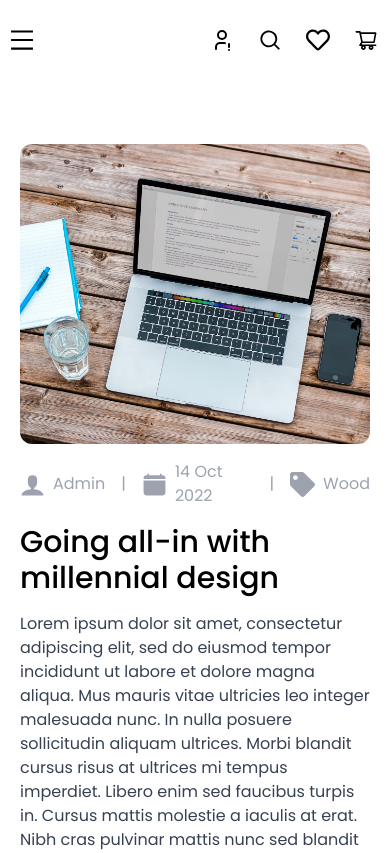
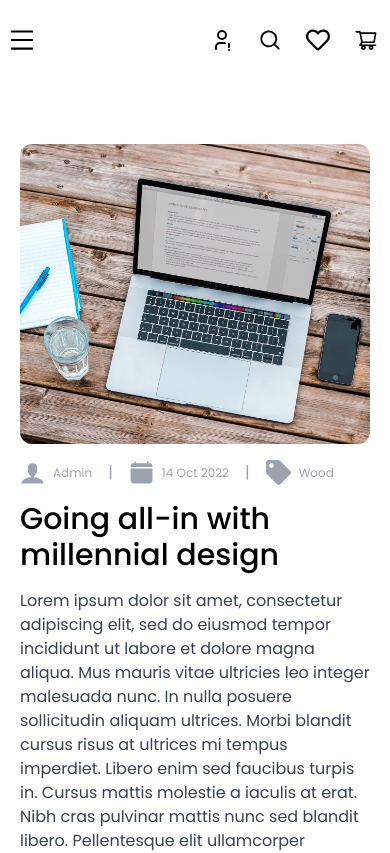
Before and after one commit to uneezaismail/ecommerce-hackathon, a Next.js app: page /blog in a window 390 px wide. Shown: the top 853 px of the page. Built offline with nearby package versions, Linux system fonts and the light colour scheme.

Commit message:
added cart.tsx

```diff
--- a/src/components/BlogCard.tsx
+++ b/src/components/BlogCard.tsx
@@ -18,11 +18,11 @@ const BlogCard: React.FC<BlogCardProps> = ({ image, category, title}) => {
 
       {/* Meta Info */}
       <div className="flex items-center gap-4 mt-4 text-base  text-gray-400">
-       <div className='flex items-center gap-x-2'><span><ImUser size={25}/></span><span>Admin</span></div>
+       <div className='flex items-center gap-x-2 sm:text-base text-xs'><span><ImUser size={25}/></span><span>Admin</span></div>
         <span> | </span>
-        <div className='flex items-center gap-x-2'><span><IoCalendarClear size={25}/></span><span>14 Oct 2022</span></div>
+        <div className='flex items-center gap-x-2 sm:text-base text-xs'><span><IoCalendarClear size={25}/></span><span>14 Oct 2022</span></div>
         <span> | </span>
-        <div className='flex items-center gap-x-2'><span><FaTag size={25}/></span><span>{category}</span></div>
+        <div className='flex items-center gap-x-2 sm:text-base text-xs'><span><FaTag size={25}/></span><span>{category}</span></div>
       </div>
 
       {/* Blog Title */}
--- a/src/components/ProductData.tsx
+++ b/src/components/ProductData.tsx
@@ -241,7 +241,7 @@ const ProductData: React.FC = () => {
 
       {/* Cart Modal */}
       {showCart && (
-        <div className="fixed top-0 right-4 w-[471px] h-[746px] bg-white shadow-lg border rounded-lg z-50">
+        <div className="fixed top-0 right-4 lg:w-[471px] md:h-[746px] bg-white shadow-lg border rounded-lg z-50">
           <div className="relative">
             {/* Close Button */}
             <button
--- a/src/components/cart.tsx
+++ b/src/components/cart.tsx
@@ -4,16 +4,16 @@ import React from 'react';
 
 const CartItem = () => {
   return (
-    <div className="w-[471px] h-[746px] py-[28px] px-[28px] bg-white border rounded-lg justify-between flex flex-col gap-6">
+    <div className=" md:w-[471px] md:h-[746px] py-[28px] px-[28px] bg-white border rounded-lg justify-between flex flex-col gap-6">
       {/* Heading */}
       <div className='space-y-8'>
       <div>
-      <h2 className="text-2xl font-semibold">Shopping Cart</h2>
+      <h2 className="text-xl md:text-2xl font-semibold">Shopping Cart</h2>
       </div>
       <hr className="w-full border-gray-300" />
 
       {/* Product Info in Flex Row */}
-      <div className="flex flex-row items-center gap-6">
+      <div className="flex flex-col md:flex-row items-center gap-6">
         {/* Image Section */}
         <div className="w-[108px] h-[108px] bg-[#FBEBB5] rounded-xl overflow-hidden">
           <Image src="/new-arrivals.png" alt="Product Image" width={108} height={108} objectFit="contain" />
@@ -31,7 +31,7 @@ const CartItem = () => {
         {/* Subtotal */}
         <p className="flex justify-between text-lg font-medium">
           <span>Subtotal</span>
-          <span className='text-[#B88E2F] text-xl font-medium'>Rs 250,000.00</span>
+          <span className='text-[#B88E2F] text-md md:text-xl font-medium'>Rs 250,000.00</span>
         </p>
 
         {/* Horizontal Rule */}
@@ -39,10 +39,10 @@ const CartItem = () => {
 
         {/* Buttons */}
         <div className="flex gap-x-8 mt-4">
-         <Link href={"/cart"}> <button className="px-6 hover:bg-black hover:text-white py-2 border-2 border-black rounded-xl  text-black  text-lg">
+         <Link href={"/cart"}> <button className="px-4 md:px-6 hover:bg-black hover:text-white py-2 border-2 border-black rounded-xl  text-black  text-lg">
            View Cart
           </button></Link>
-         <Link href={"/checkout"} > <button className="px-6 py-2  hover:bg-black hover:text-white border-2 border-black text-black rounded-xl text-lg">
+         <Link href={"/checkout"} > <button className="px-4 md:px-6 py-2  hover:bg-black hover:text-white border-2 border-black text-black rounded-xl text-lg">
             Checkout
           </button>
           </Link>
```
